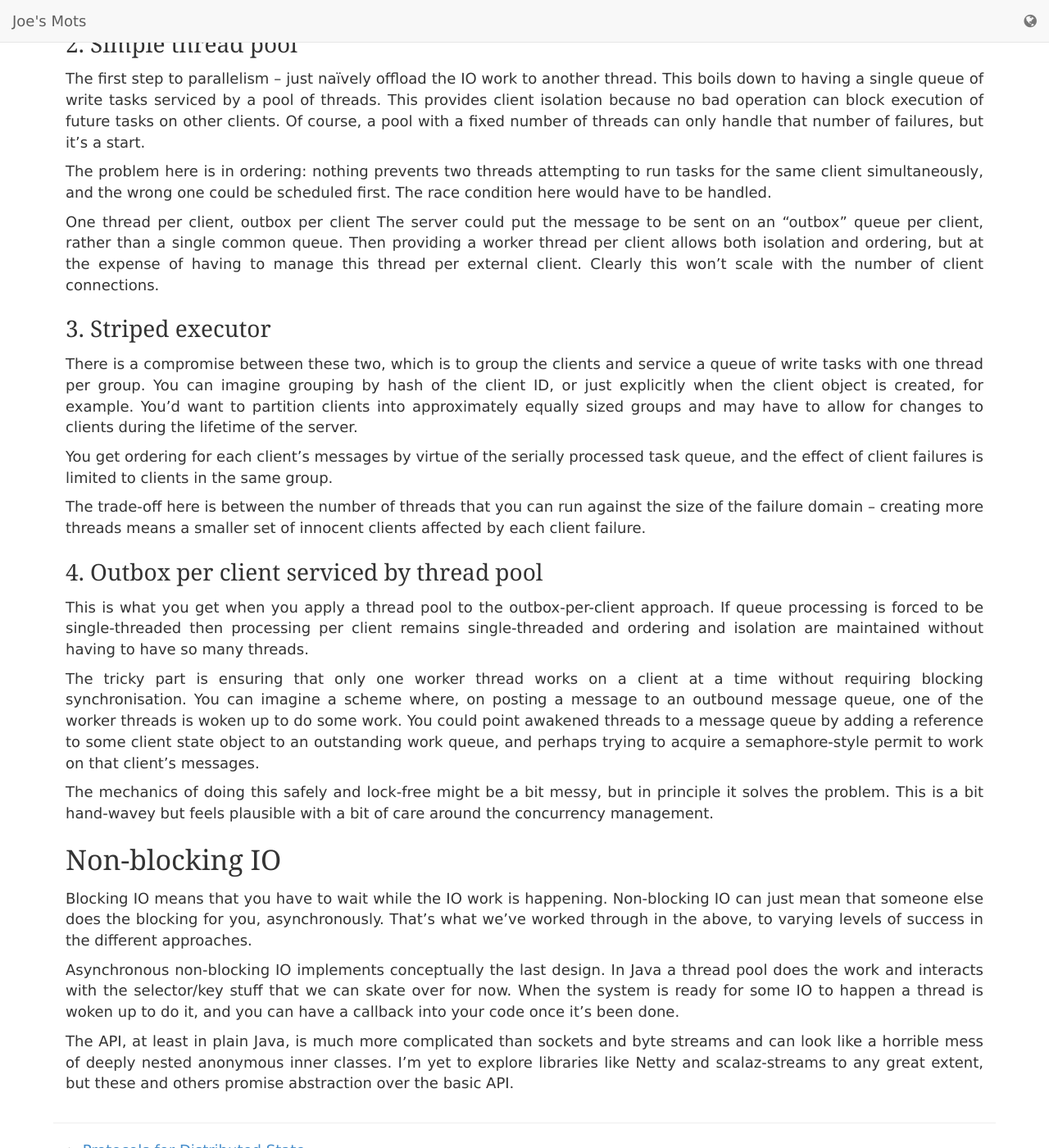
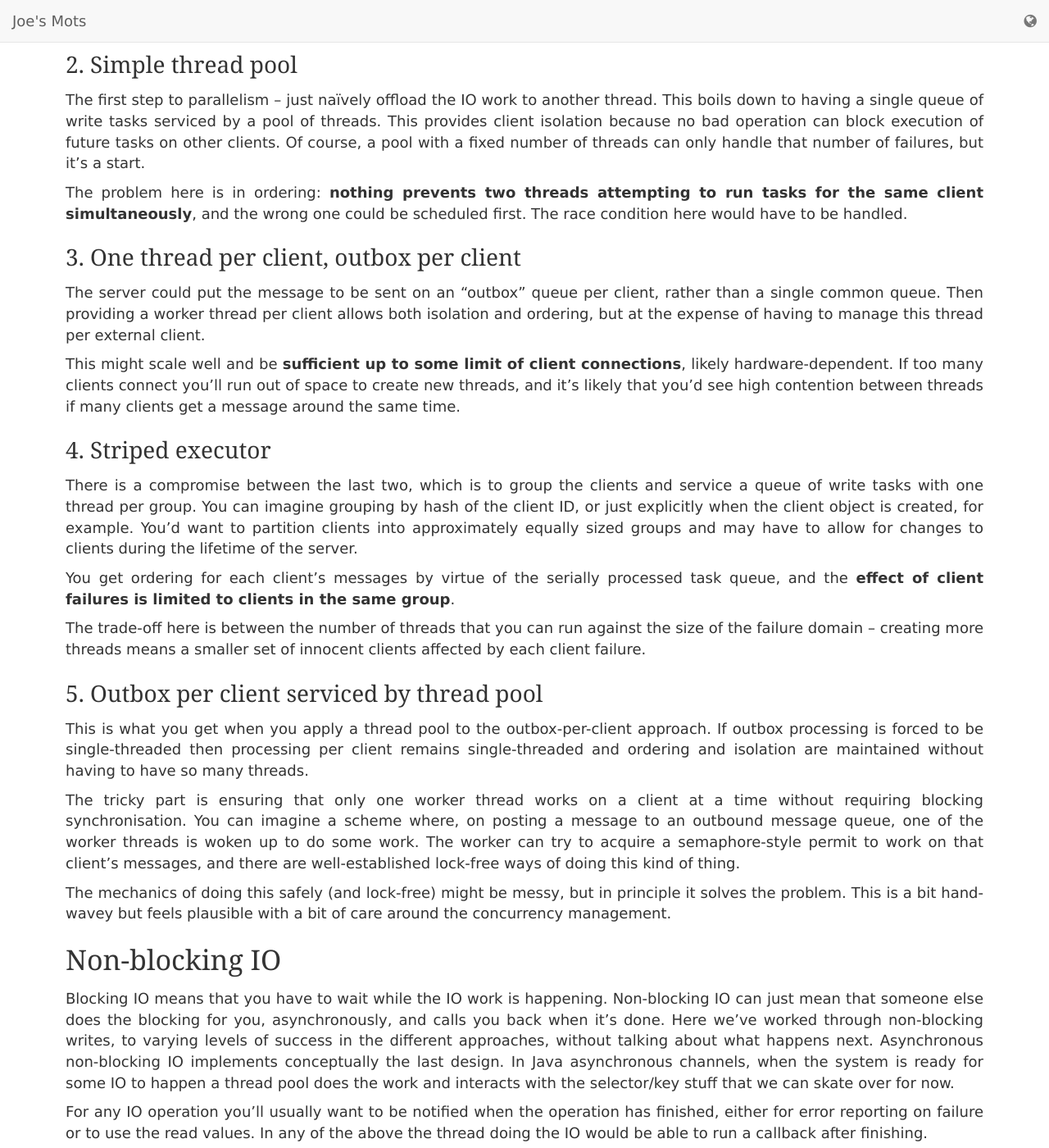
Before and after one commit to joekearney/joekearney.github.io, a Jekyll site: the page built from _posts/2015-04-12-nonblocking-io.md, in a window 1280 px wide and 1400 px high, scrolled down 1222 px. Shown: the whole window at 82% size. Built offline with Jekyll 4.4.1, drawn with Linux system fonts in a browser that asks for light colours; some web fonts are replaced; some of the changed text lies outside the part shown.

Commit message:
nonblocking io tweaks, mention reads!

```diff
--- a/_posts/2015-04-12-nonblocking-io.md
+++ b/_posts/2015-04-12-nonblocking-io.md
@@ -14,56 +14,58 @@
 
 Time to learn: this post is an effort to explain to myself what's going on and why, and what better place to write than on a flight over hours of empty outback!
 
-The introductions I've seen to asynchronous/non-blocking IO tend to talk about selectors and keys, the mechanics of how it works. I think the motivating examples from a higher level can be more instructive of the general shape of what's going on, and the details can follow (not in this post). What follows describes the different options I covered when trying to figure out how to make IO scale, from first principles with the tools that we already have, that is, using blocking IO. It turns out that "real" async IO does roughly the same thing, but the deeper hooks allow this to be done more efficiently.
+The introductions I've seen to asynchronous/non-blocking IO tend to talk about selectors and keys, the mechanics of how it works. That's obviously important, and the details can follow. What I tried first was to figure out from first principles how to make IO scale, with the tools that we already have; can we make blocking IO scalable? It turns out that "real" async IO does roughly the same thing in terms of distributing work over threads, but the deeper hooks allow this to be done more efficiently. What follows describes the different options I covered when trying this.
 
 As a little context, **the use case that motivated this** was a server processing an ordered stream of messages to be sent to many connected clients. Each client receives some subset of the messages and must receive its messages in order.
 
 ## Making Blocking IO Safe
 
-As a first step we'll consider how to make normal blocking IOsafe and discuss how to offload the work to other threads. This amounts to an inefficient reimplementation of proper non-blocking IO, but illustrates what's going on.
+As a first step we'll consider how to make normal blocking IO safe by offloading the work to other threads. This amounts to an inefficient reimplementation of proper non-blocking IO, but illustrates what's going on.
 
 Suppose you want to write messages to many clients. A client connection might break, which from the point of view of the server process means it may throw an exception or just hang. There are two specific properties that the server implementation should maintain:
 
-* Client isolation: failure of one client should not affect other clients
-* Message ordering: for each client, messages should be sent in series and in the correct order
+* **Client isolation**: failure of one client should not affect other clients
+* **Message ordering**: for each client, messages should be sent in series and in the correct order
 
-In the background we also need to ensure liveness and scalability: the server should handle a large number of clients and messages should be despatched in a timely manner.
+In the background we also need to ensure liveness and scalability; the server should handle a large number of clients and messages should be dispatched in a timely manner.
 
-Let's look at the different options for how to perform these writes, and to what extent the required properties hold.
+Let's look at the different options for how to perform these writes, and to what extent the required properties hold, starting from simple.
 
 ### 1. Single threaded
 One thread to do all processing: write to one client, pick up a new message and write to the next.
 
-This obviously doesn't scale as well as if we parallelise writes. Ordering is trivially maintained but if any client hangs then no further messages will be sent. We can add timeouts to the socket writes, we can offload synchronously to another thread to enforce timeouts and all sorts of other hacks, but we can't really get to isolation and keep liveness like this.
+This obviously doesn't scale as well as if we parallelise writes. Ordering is trivially maintained but if any client hangs then no further messages will be sent. We can add timeouts to the socket writes, we can offload synchronously to another thread to enforce timeouts and all sorts of other hacks, but **we can't get to isolation and keep liveness** like this.
 
 This is the simple first implementation, and we can do better.
 
 ### 2. Simple thread pool
 The first step to parallelism -- just naïvely offload the IO work to another thread. This boils down to having a single queue of write tasks serviced by a pool of threads. This provides client isolation because no bad operation can block execution of future tasks on other clients. Of course, a pool with a fixed number of threads can only handle that number of failures, but it's a start.
 
-The problem here is in ordering: nothing prevents two threads attempting to run tasks for the same client simultaneously, and the wrong one could be scheduled first. The race condition here would have to be handled.
+The problem here is in ordering: **nothing prevents two threads attempting to run tasks for the same client simultaneously**, and the wrong one could be scheduled first. The race condition here would have to be handled.
 
-One thread per client, outbox per client
-The server could put the message to be sent on an "outbox" queue per client, rather than a single common queue. Then providing a worker thread per client allows both isolation and ordering, but at the expense of having to manage this thread per external client. Clearly this won't scale with the number of client connections.
+### 3. One thread per client, outbox per client
+The server could put the message to be sent on an "outbox" queue per client, rather than a single common queue. Then providing a worker thread per client allows both isolation and ordering, but at the expense of having to manage this thread per external client.
 
-### 3. Striped executor
-There is a compromise between these two, which is to group the clients and service a queue of write tasks with one thread per group. You can imagine grouping by hash of the client ID, or just explicitly when the client object is created, for example. You'd want to partition clients into approximately equally sized groups and may have to allow for changes to clients during the lifetime of the server.
+This might scale well and be **sufficient up to some limit of client connections**, likely hardware-dependent. If too many clients connect you'll run out of space to create new threads, and it's likely that you'd see high contention between threads if many clients get a message around the same time.
 
-You get ordering for each client's messages by virtue of the serially processed task queue, and the effect of client failures is limited to clients in the same group.
+### 4. Striped executor
+There is a compromise between the last two, which is to group the clients and service a queue of write tasks with one thread per group. You can imagine grouping by hash of the client ID, or just explicitly when the client object is created, for example. You'd want to partition clients into approximately equally sized groups and may have to allow for changes to clients during the lifetime of the server.
+
+You get ordering for each client's messages by virtue of the serially processed task queue, and the **effect of client failures is limited to clients in the same group**.
 
 The trade-off here is between the number of threads that you can run against the size of the failure domain -- creating more threads means a smaller set of innocent clients affected by each client failure.
 
-### 4. Outbox per client serviced by thread pool
-This is what you get when you apply a thread pool to the outbox-per-client approach. If queue processing is forced to be single-threaded then processing per client remains single-threaded and ordering and isolation are maintained without having to have so many threads.
+### 5. Outbox per client serviced by thread pool
+This is what you get when you apply a thread pool to the outbox-per-client approach. If outbox processing is forced to be single-threaded then processing per client remains single-threaded and ordering and isolation are maintained without having to have so many threads.
 
-The tricky part is ensuring that only one worker thread works on a client at a time without requiring blocking synchronisation. You can imagine a scheme where, on posting a message to an outbound message queue, one of the worker threads is woken up to do some work. You could point awakened threads to a message queue by adding a reference to some client state object to an outstanding work queue, and perhaps trying to acquire a semaphore-style permit to work on that client's messages.
+The tricky part is ensuring that only one worker thread works on a client at a time without requiring blocking synchronisation. You can imagine a scheme where, on posting a message to an outbound message queue, one of the worker threads is woken up to do some work. The worker can try to acquire a semaphore-style permit to work on that client's messages, and there are well-established lock-free ways of doing this kind of thing.
 
-The mechanics of doing this safely and lock-free might be a bit messy, but in principle it solves the problem. This is a bit hand-wavey but feels plausible with a bit of care around the concurrency management.
+The mechanics of doing this safely (and lock-free) might be messy, but in principle it solves the problem. This is a bit hand-wavey but feels plausible with a bit of care around the concurrency management.
 
 ## Non-blocking IO
 
-Blocking IO means that you have to wait while the IO work is happening. Non-blocking IO can just mean that someone else does the blocking for you, asynchronously. That's what we've worked through in the above, to varying levels of success in the different approaches.
+Blocking IO means that you have to wait while the IO work is happening. Non-blocking IO can just mean that someone else does the blocking for you, asynchronously, and calls you back when it's done. Here we've worked through non-blocking writes, to varying levels of success in the different approaches, without talking about what happens next. Asynchronous non-blocking IO implements conceptually the last design. In Java asynchronous channels, when the system is ready for some IO to happen a thread pool does the work and interacts with the selector/key stuff that we can skate over for now.
 
-Asynchronous non-blocking IO implements conceptually the last design. In Java a thread pool does the work and interacts with the selector/key stuff that we can skate over for now. When the system is ready for some IO to happen a thread is woken up to do it, and you can have a callback into your code once it's been done.
+For any IO operation you'll usually want to be notified when the operation has finished, either for error reporting on failure or to use the read values. In any of the above the thread doing the IO would be able to run a callback after finishing.
 
-The API, at least in plain Java, is much more complicated than sockets and byte streams and can look like a horrible mess of deeply nested anonymous inner classes. I'm yet to explore libraries like Netty and scalaz-streams to any great extent, but these and others promise abstraction over the basic API.
+The API, at least in plain Java, is much more complicated than sockets and byte streams and can look like a horrible mess of deeply nested anonymous inner classes as the callbacks. I'm yet to explore libraries like Netty and scalaz-streams to any great extent, but these and others promise abstraction over the basic API.
```
